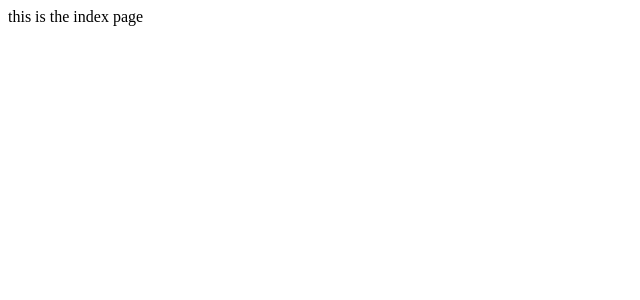
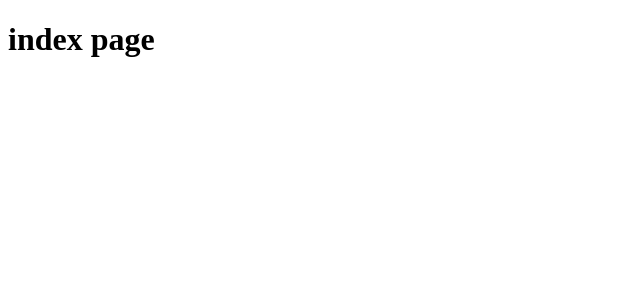
Before and after one commit to taiki-kuraishi/nuxt3_firebaseAuth, a Nuxt app in the folder app/: page / in a window 1280 px wide. Shown: the top 300 px of the page, without its empty margins (0-640 px from the left). Built offline with nearby package versions, Linux system fonts and the light colour scheme.

Commit message:
change style

```diff
--- a/app/pages/content.vue
+++ b/app/pages/content.vue
@@ -1,6 +1,6 @@
 <template>
     <div>
-        <h1>this is the content page</h1>
+        <h1>content page</h1>
         <p>uid :{{ user?.uid }}</p>
         <p>email : {{ user?.email }}</p>
         <p>displayName : {{ user?.displayName }}</p>
--- a/app/pages/index.vue
+++ b/app/pages/index.vue
@@ -1,5 +1,5 @@
 <template>
     <div>
-        this is the index page
+        <h1>index page</h1>
     </div>
 </template>
--- a/app/pages/signIn.vue
+++ b/app/pages/signIn.vue
@@ -1,6 +1,6 @@
 <template>
     <div>
-        <h1>this is the signIn page </h1>
+        <h1>signIn page </h1>
         <button @click="signIn()">signIn</button>
     </div>
 </template>
@@ -9,6 +9,6 @@ import { useAuth } from '~/composables/auth';
 
 const signIn = async (): Promise<void> => {
     await useAuth().signIn();
-    navigateTo('/content')
+    await navigateTo('/content')
 }
 </script>
```
